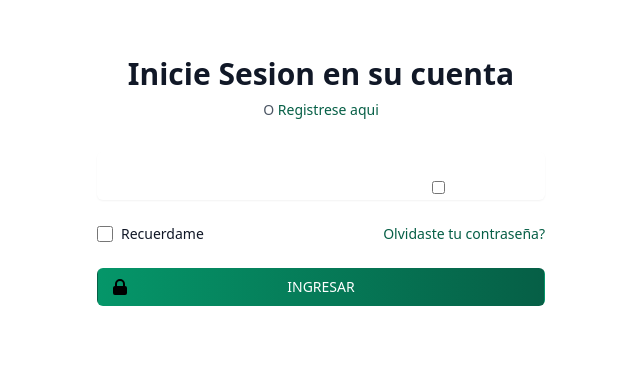
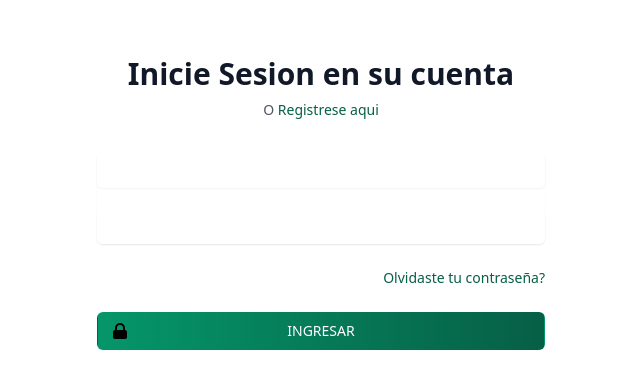
Before and after one commit to LucasR-Prieto/changapp, a Flask app: page /login in a window 1280 px wide. Shown: the part 266-655 px from the top of the page, without its empty margins (319-959 px from the left). Run offline with Flask 2, Linux system fonts and the light colour scheme; some libraries are stand-ins or nearby versions.

Commit message:
login3am

```diff
--- a/templates/login.html
+++ b/templates/login.html
@@ -23,21 +23,22 @@
         <a href="#" class="font-medium text-indigo-600 hover:text-indigo-500">
     </div>
     <form class="mt-8 space-y-6" action="/login" method="POST">
-      <input type="hidden" name="remember" value="true">
-      <div class="rounded-md shadow-sm -space-y-px">
+      <!-- <input type="hidden" name="remember" value="true"> -->
+      <div class="rounded-md shadow-sm">
         {{ form.hidden_tag() }}
         {{ form.email }}
         {{ form.password }}
-        {{ form.remember }}
+        <!-- {{ form.remember }} -->
       </div>
       <div class="flex items-center justify-between">
         <div class="flex items-center">
-          <input id="remember-me" name="remember-me" type="checkbox" class="h-4 w-4 text-indigo-600 focus:ring-indigo-500 border-gray-300 rounded">
-          <label for="remember-me" class="ml-2 block text-sm text-gray-900"> Recuerdame </label>
+          <!-- <input id="remember-me" name="remember-me" type="checkbox" class="h-4 w-4 text-indigo-600 focus:ring-indigo-500 border-gray-300 rounded"> -->
+          <!-- <label for="remember-me" class="ml-2 block text-sm text-gray-900"> Recuerdame </label> -->
         </div>
 
         <div class="text-sm">
-          <a href="#" class="font-medium text-emerald-800 hover:text-emerald-700"> Olvidaste tu contraseña? </a>
+
+        <a href="#" class="font-medium text-emerald-800 hover:text-emerald-700"> Olvidaste tu contraseña? </a>
         </div>
       </div>
 
@@ -56,5 +57,13 @@
   </div>
 </div>
 </center>
+<script>
+  document.addEventListener("DOMContentLoaded", function(){
+    var email = document.getElementById('email')
+    email.classList.add("shadow-sm", "focus:ring-indigo-500", "focus:border-indigo-500", "block", "w-full", "sm:text-sm", "border-gray-300", "rounded-md", "mb-5", "py-2")
+    var email = document.getElementById('password')
+    email.classList.add("shadow-sm", "focus:ring-indigo-500", "focus:border-indigo-500", "block", "w-full", "sm:text-sm", "border-gray-300", "rounded-md", "py-2")
+  })
+</script>
 </body>
 </html>
```
